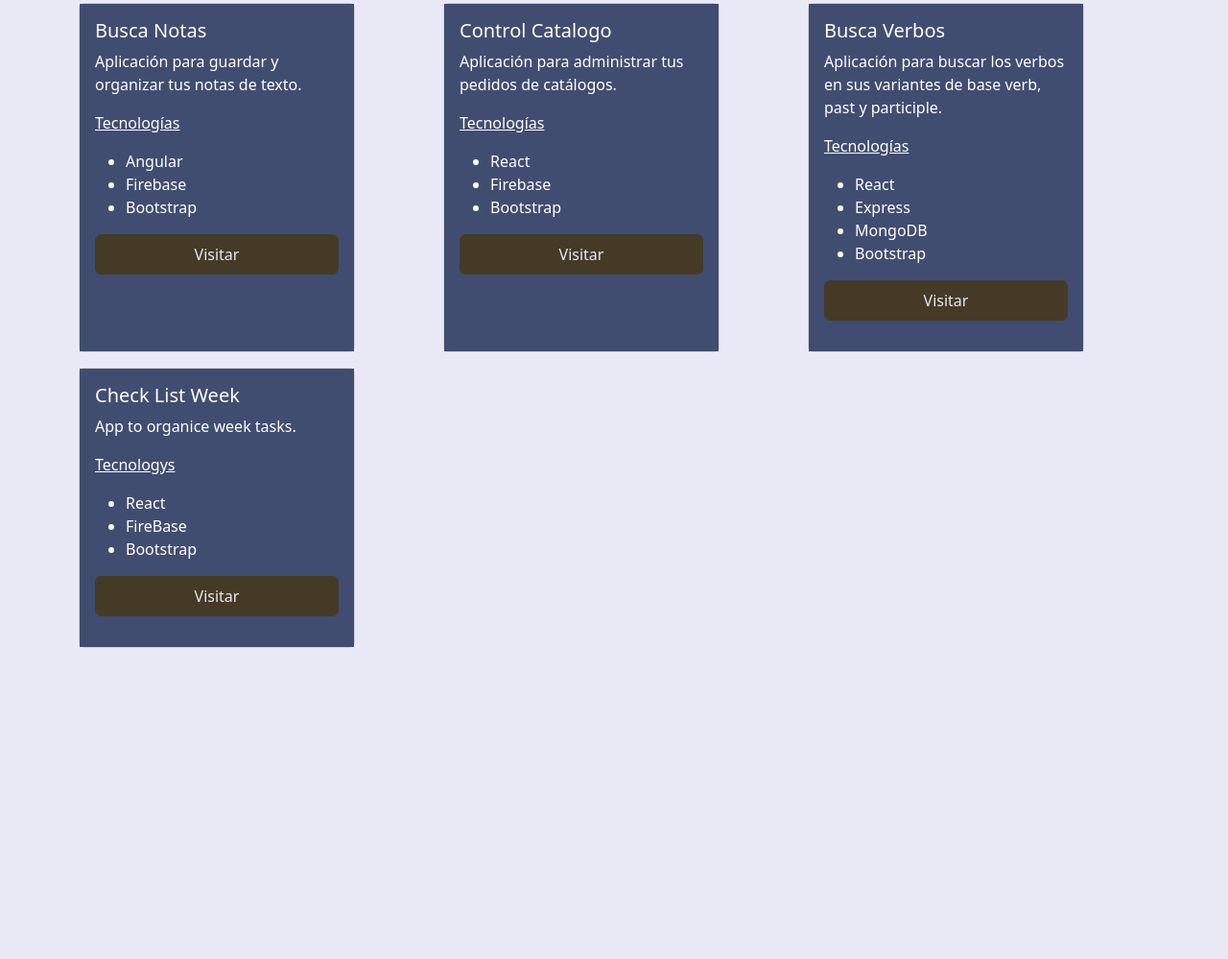
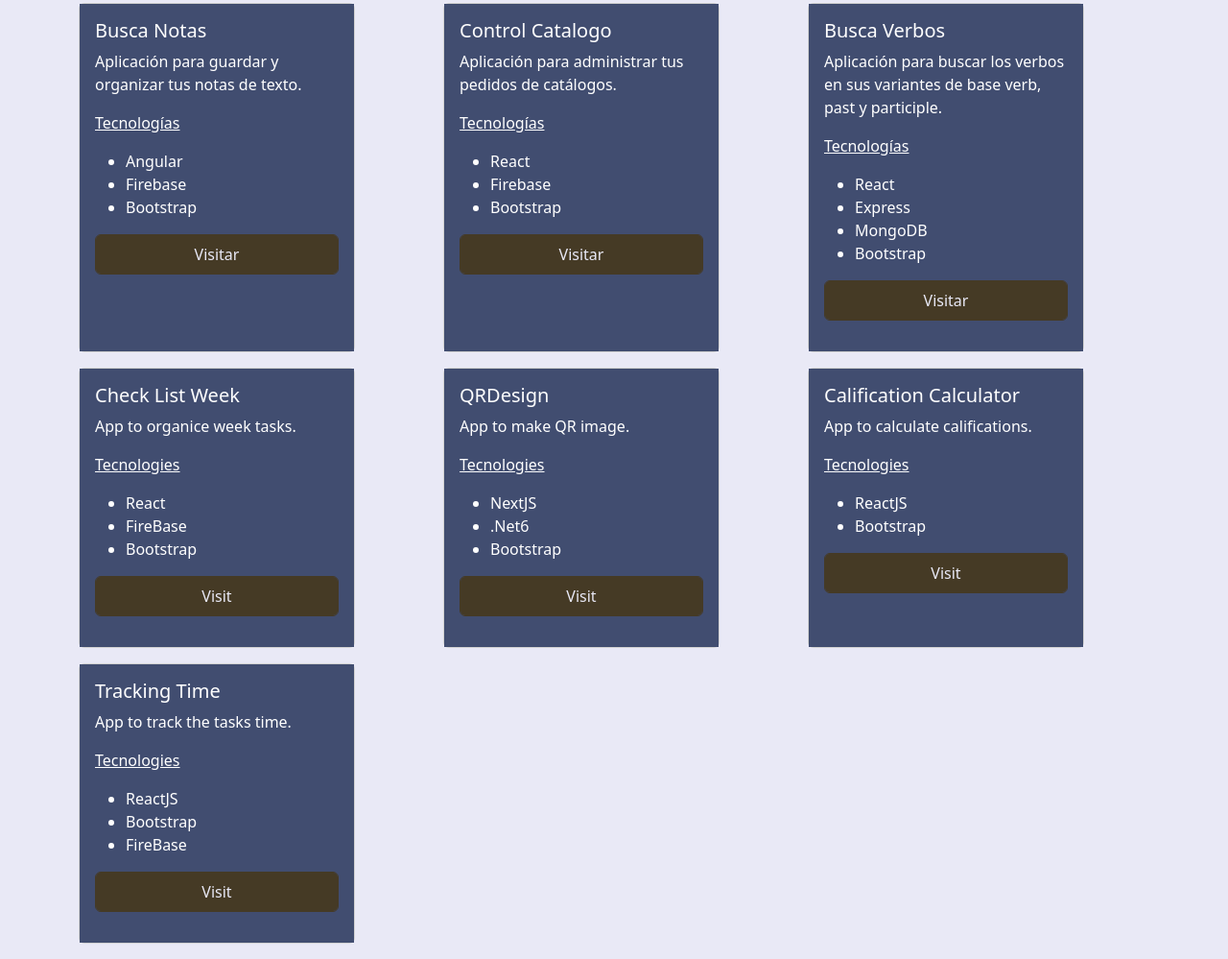
Before and after one commit to ervinsv92/Portal, a plain HTML site: page index.html in a window 1280 px wide. Shown: the part 126-1125 px from the top of the page at 96% size. Before the commit the page ends 817 px from the top, so only its background shows below. Drawn offline with nearby package versions, Linux system fonts and the light colour scheme.

Commit message:
add tracking time app

```diff
--- a/index.html
+++ b/index.html
@@ -78,18 +78,68 @@
                   <div class="card-body card-background">
                     <h5 class="card-title">Check List Week</h5>
                     <p class="card-text">App to organice week tasks.</p>
-                    <p class="title-technologies">Tecnologys</p>
+                    <p class="title-technologies">Tecnologies</p>
                     <ul>
                       <li>React</li>
                       <li>FireBase</li>
                       <li>Bootstrap</li>
                     </ul>
                     <div class="d-flex align-items-end flex-column mb-3 visit-container">
-                      <a href="http://checklistweek.progravin.com" class="btn btn-outline-primary form-control visit-button mt-auto p-2">Visitar</a>
+                      <a href="http://checklistweek.progravin.com" class="btn btn-outline-primary form-control visit-button mt-auto p-2">Visit</a>
                     </div>
                   </div>
                 </div>
           </div>
+          <div class="col-lg-4 col-md-6 col-xs-12 mb-3">
+            <div class="card card-height" style="width: 18rem;">
+                <div class="card-body card-background">
+                  <h5 class="card-title">QRDesign</h5>
+                  <p class="card-text">App to make QR image.</p>
+                  <p class="title-technologies">Tecnologies</p>
+                  <ul>
+                    <li>NextJS</li>
+                    <li>.Net6</li>
+                    <li>Bootstrap</li>
+                  </ul>
+                  <div class="d-flex align-items-end flex-column mb-3 visit-container">
+                    <a href="http://qrdesign.progravin.com" class="btn btn-outline-primary form-control visit-button mt-auto p-2">Visit</a>
+                  </div>
+                </div>
+              </div>
+        </div>
+        <div class="col-lg-4 col-md-6 col-xs-12 mb-3">
+            <div class="card card-height" style="width: 18rem;">
+                <div class="card-body card-background">
+                  <h5 class="card-title">Calification Calculator</h5>
+                  <p class="card-text">App to calculate califications.</p>
+                  <p class="title-technologies">Tecnologies</p>
+                  <ul>
+                    <li>ReactJS</li>
+                    <li>Bootstrap</li>
+                  </ul>
+                  <div class="d-flex align-items-end flex-column mb-3 visit-container">
+                    <a href="http://calificationcalculator.progravin.com" class="btn btn-outline-primary form-control visit-button mt-auto p-2">Visit</a>
+                  </div>
+                </div>
+              </div>
+        </div>
+        <div class="col-lg-4 col-md-6 col-xs-12 mb-3">
+            <div class="card card-height" style="width: 18rem;">
+                <div class="card-body card-background">
+                  <h5 class="card-title">Tracking Time</h5>
+                  <p class="card-text">App to track the tasks time.</p>
+                  <p class="title-technologies">Tecnologies</p>
+                  <ul>
+                    <li>ReactJS</li>
+                    <li>Bootstrap</li>
+                    <li>FireBase</li>
+                  </ul>
+                  <div class="d-flex align-items-end flex-column mb-3 visit-container">
+                    <a href="https://tracking-time-de979.firebaseapp.com" class="btn btn-outline-primary form-control visit-button mt-auto p-2">Visit</a>
+                  </div>
+                </div>
+              </div>
+        </div>
         </div>
     </div>
 </body>
```
